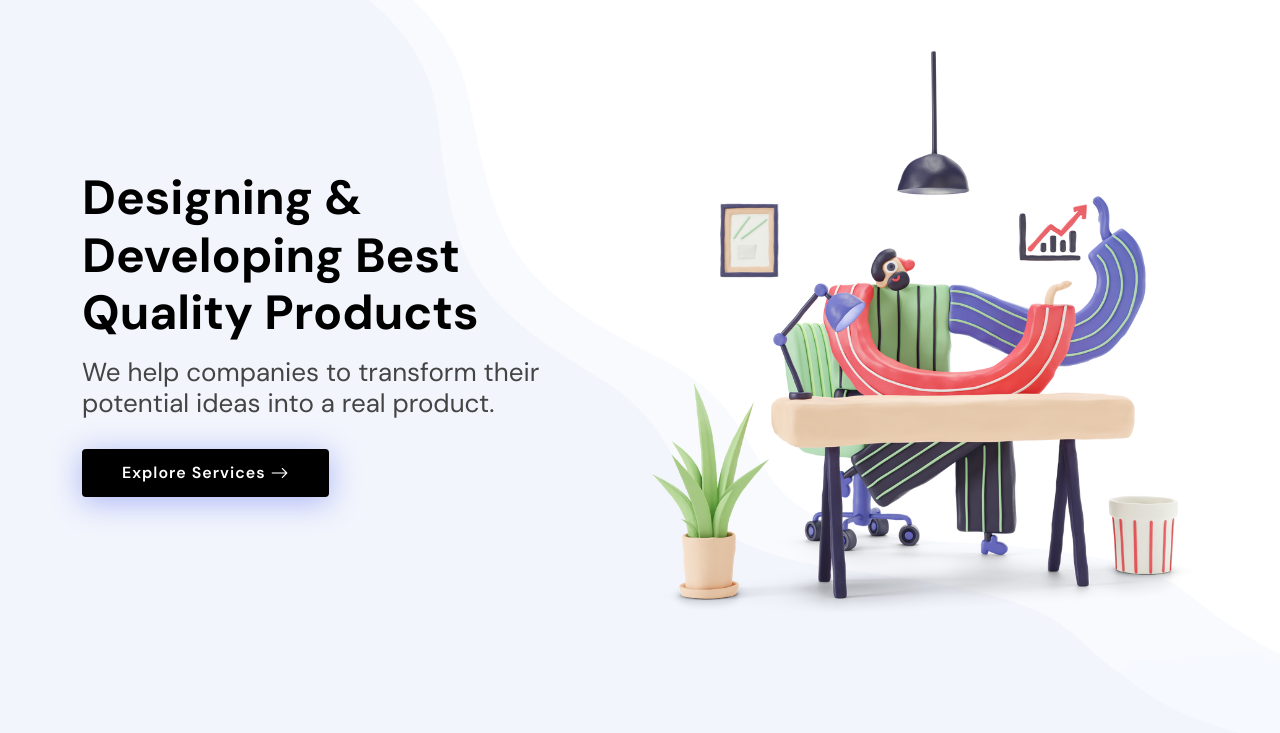
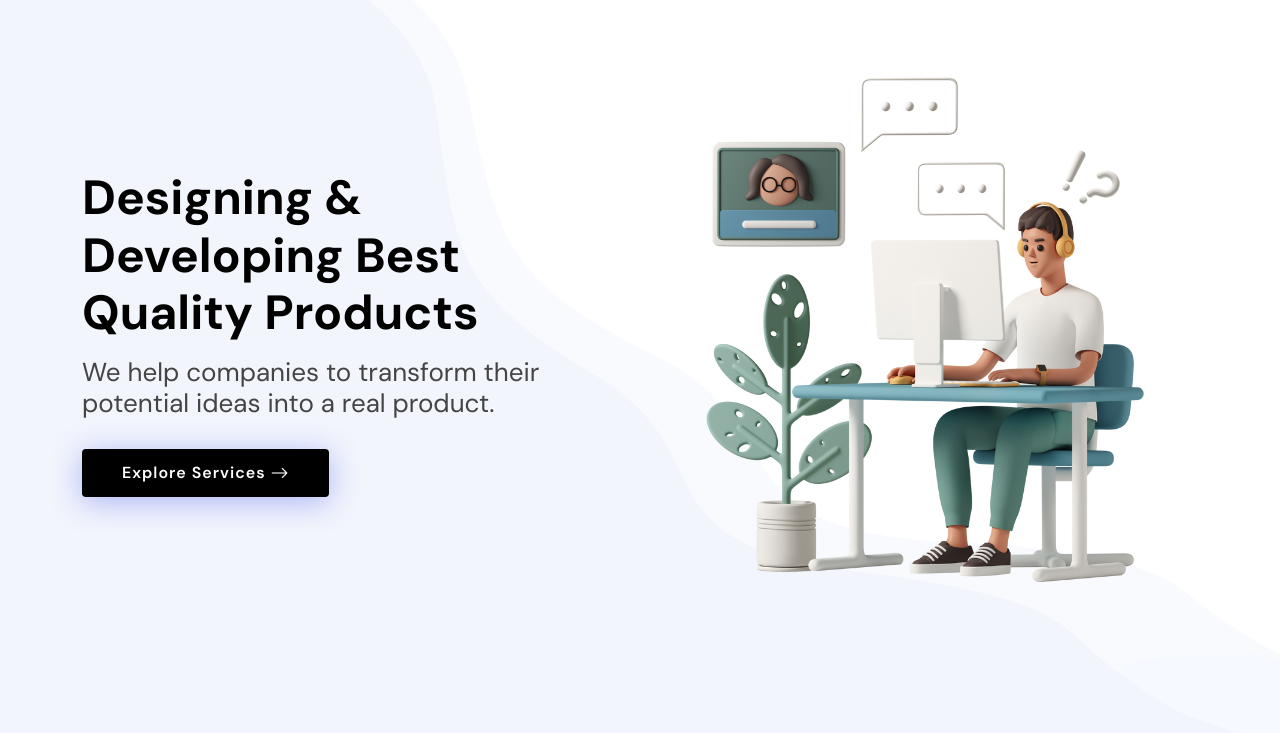
Before and after one commit to GrowMonks/growmonks_website, a plain HTML site: page index.html in a window 1280 px wide. Shown: the part 67-800 px from the top of the page. Drawn offline with Linux system fonts and the light colour scheme.

Commit message:
icon changed

```diff
--- a/index.html
+++ b/index.html
@@ -118,7 +118,7 @@
                         </div>
                     </div>
                     <div class="col-lg-6 hero-img" data-aos="zoom-out" data-aos-delay="200">
-                        <img src="assets/img/hero-img1.png" class="img-fluid" alt="">
+                        <img src="assets/img/hero-img2.png" class="img-fluid" alt="">
                     </div>
                 </div>
             </div>
@@ -991,6 +991,7 @@
                     <div class="swiper-slide"><img src="assets/img/clients/client-7.png" class="img-fluid" alt=""></div>
                     <div class="swiper-slide"><img src="assets/img/clients/client-8.png" class="img-fluid" alt=""></div>
                   </div>
+                  <br>
                   <div class="swiper-pagination"></div>
                 </div>
               </div>
```
Also changed, not shown: assets/img/hero-img2.png (added), assets/img/hero-img3.png (added), assets/img/hero-img4.png (added).
